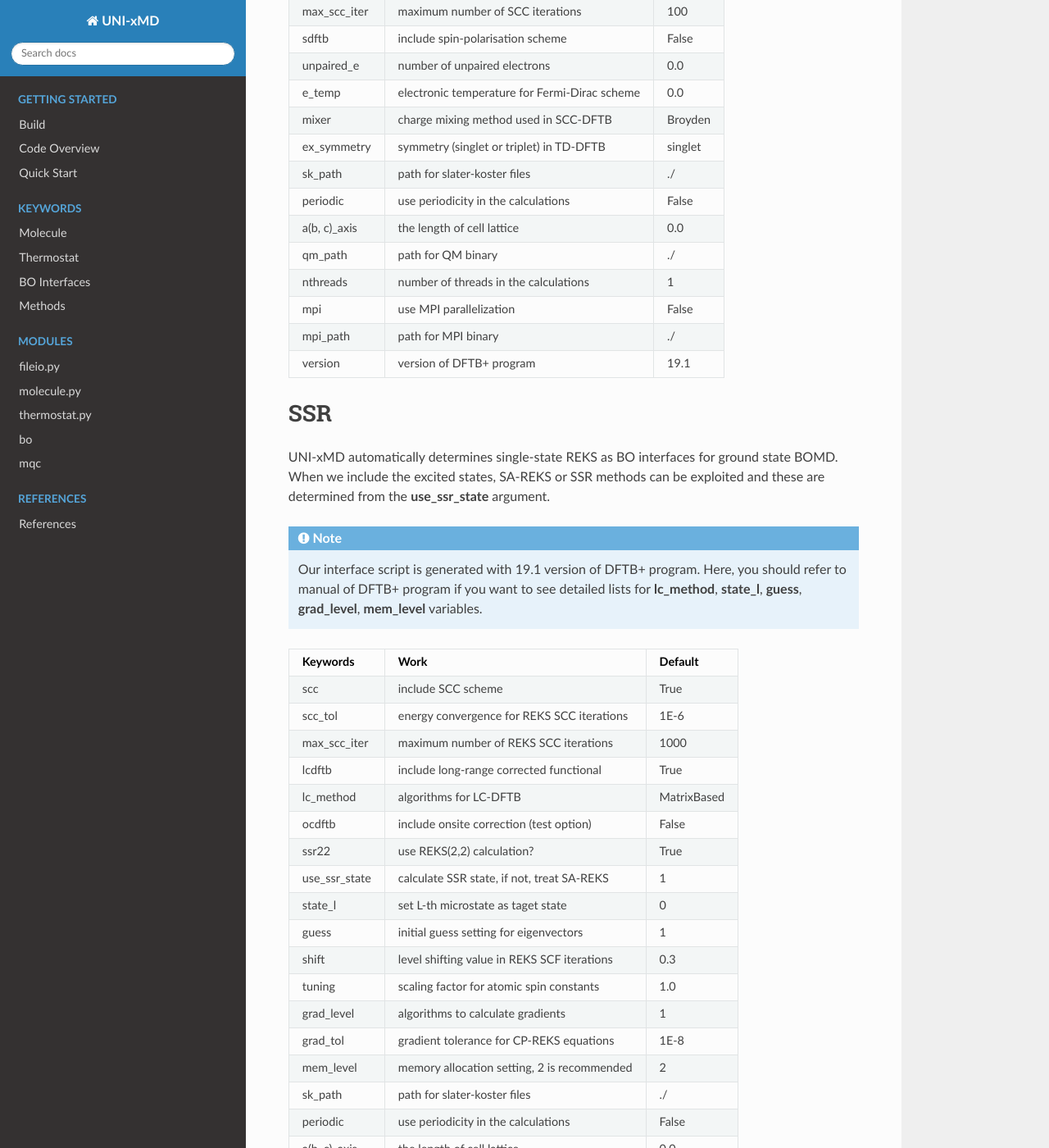
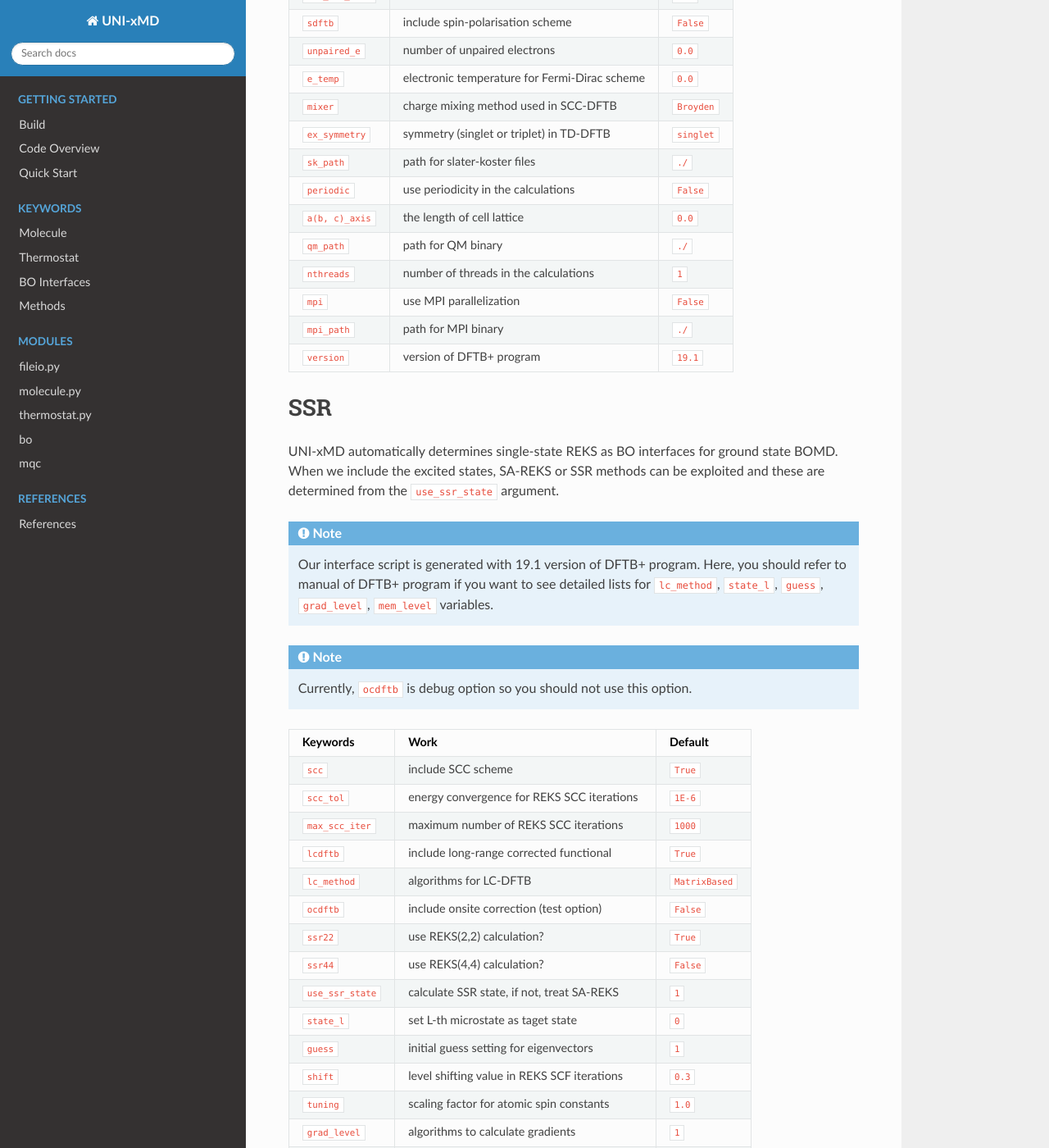
Before and after one commit to skmin-lab/unixmd, a Sphinx documentation site: the page built from docs/source/keywords/bo/dftbplus.rst, in a window 1280 px wide and 1400 px high, scrolled down 961 px. Shown: the whole window at 82% size. Built offline with Sphinx 7.4.7 and the Read the Docs theme 2.0.0, drawn with Linux system fonts in a browser that asks for light colours; cross-references to code outside the pages are shown as plain code; some of the changed text lies outside the part shown.

Commit message:
Modify arguments in DFTB+ manual

```diff
--- a/docs/source/keywords/bo/dftbplus.rst
+++ b/docs/source/keywords/bo/dftbplus.rst
@@ -32,99 +32,103 @@ speed. (TD)DFTB and SSR methods are interfaced with current version of UNI-xMD.
 
 .. note:: Our interface script is generated with 19.1 version of DFTB+ program.
    Here, you should refer to manual of DFTB+ program if you want to see detailed
-   lists for **e_temp**, **mixer**, **ex_symmetry** variables.
+   lists for ``mixer``, ``ex_symmetry`` variables.
 
-+-------------------+------------------------------------------------+---------+
-| Keywords          | Work                                           | Default |
-+===================+================================================+=========+
-| scc               | include SCC scheme                             | True    |
-+-------------------+------------------------------------------------+---------+
-| scc_tol           | energy convergence for SCC iterations          | 1E-6    |
-+-------------------+------------------------------------------------+---------+
-| max_scc_iter      | maximum number of SCC iterations               | 100     |
-+-------------------+------------------------------------------------+---------+
-| sdftb             | include spin-polarisation scheme               | False   |
-+-------------------+------------------------------------------------+---------+
-| unpaired_e        | number of unpaired electrons                   | 0.0     |
-+-------------------+------------------------------------------------+---------+
-| e_temp            | electronic temperature for Fermi-Dirac scheme  | 0.0     |
-+-------------------+------------------------------------------------+---------+
-| mixer             | charge mixing method used in SCC-DFTB          | Broyden |
-+-------------------+------------------------------------------------+---------+
-| ex_symmetry       | symmetry (singlet or triplet) in TD-DFTB       | singlet |
-+-------------------+------------------------------------------------+---------+
-| sk_path           | path for slater-koster files                   | ./      |
-+-------------------+------------------------------------------------+---------+
-| periodic          | use periodicity in the calculations            | False   |
-+-------------------+------------------------------------------------+---------+
-| a(b, c)_axis      | the length of cell lattice                     | 0.0     |
-+-------------------+------------------------------------------------+---------+
-| qm_path           | path for QM binary                             | ./      |
-+-------------------+------------------------------------------------+---------+
-| nthreads          | number of threads in the calculations          | 1       |
-+-------------------+------------------------------------------------+---------+
-| mpi               | use MPI parallelization                        | False   |
-+-------------------+------------------------------------------------+---------+
-| mpi_path          | path for MPI binary                            | ./      |
-+-------------------+------------------------------------------------+---------+
-| version           | version of DFTB+ program                       | 19.1    |
-+-------------------+------------------------------------------------+---------+
++-------------------+------------------------------------------------+-------------+
+| Keywords          | Work                                           | Default     |
++===================+================================================+=============+
+| ``scc``           | include SCC scheme                             | ``True``    |
++-------------------+------------------------------------------------+-------------+
+| ``scc_tol``       | energy convergence for SCC iterations          | ``1E-6``    |
++-------------------+------------------------------------------------+-------------+
+| ``max_scc_iter``  | maximum number of SCC iterations               | ``100``     |
++-------------------+------------------------------------------------+-------------+
+| ``sdftb``         | include spin-polarisation scheme               | ``False``   |
++-------------------+------------------------------------------------+-------------+
+| ``unpaired_e``    | number of unpaired electrons                   | ``0.0``     |
++-------------------+------------------------------------------------+-------------+
+| ``e_temp``        | electronic temperature for Fermi-Dirac scheme  | ``0.0``     |
++-------------------+------------------------------------------------+-------------+
+| ``mixer``         | charge mixing method used in SCC-DFTB          | ``Broyden`` |
++-------------------+------------------------------------------------+-------------+
+| ``ex_symmetry``   | symmetry (singlet or triplet) in TD-DFTB       | ``singlet`` |
++-------------------+------------------------------------------------+-------------+
+| ``sk_path``       | path for slater-koster files                   | ``./``      |
++-------------------+------------------------------------------------+-------------+
+| ``periodic``      | use periodicity in the calculations            | ``False``   |
++-------------------+------------------------------------------------+-------------+
+| ``a(b, c)_axis``  | the length of cell lattice                     | ``0.0``     |
++-------------------+------------------------------------------------+-------------+
+| ``qm_path``       | path for QM binary                             | ``./``      |
++-------------------+------------------------------------------------+-------------+
+| ``nthreads``      | number of threads in the calculations          | ``1``       |
++-------------------+------------------------------------------------+-------------+
+| ``mpi``           | use MPI parallelization                        | ``False``   |
++-------------------+------------------------------------------------+-------------+
+| ``mpi_path``      | path for MPI binary                            | ``./``      |
++-------------------+------------------------------------------------+-------------+
+| ``version``       | version of DFTB+ program                       | ``19.1``    |
++-------------------+------------------------------------------------+-------------+
 
 SSR
 ^^^^^^^^^^^^^^^^^^^^^^^^^^^^^^^^^^^^^
 
 UNI-xMD automatically determines single-state REKS as BO interfaces for ground state BOMD.
 When we include the excited states, SA-REKS or SSR methods can be exploited and these are
-determined from the **use_ssr_state** argument.
+determined from the ``use_ssr_state`` argument.
 
 .. note:: Our interface script is generated with 19.1 version of DFTB+ program.
    Here, you should refer to manual of DFTB+ program if you want to see detailed
-   lists for **lc_method**, **state_l**, **guess**, **grad_level**, **mem_level** variables.
+   lists for ``lc_method``, ``state_l``, ``guess``, ``grad_level``, ``mem_level`` variables.
 
-+-------------------+------------------------------------------------+-------------+
-| Keywords          | Work                                           | Default     |
-+===================+================================================+=============+
-| scc               | include SCC scheme                             | True        |
-+-------------------+------------------------------------------------+-------------+
-| scc_tol           | energy convergence for REKS SCC iterations     | 1E-6        |
-+-------------------+------------------------------------------------+-------------+
-| max_scc_iter      | maximum number of REKS SCC iterations          | 1000        |
-+-------------------+------------------------------------------------+-------------+
-| lcdftb            | include long-range corrected functional        | True        |
-+-------------------+------------------------------------------------+-------------+
-| lc_method         | algorithms for LC-DFTB                         | MatrixBased |
-+-------------------+------------------------------------------------+-------------+
-| ocdftb            | include onsite correction (test option)        | False       |
-+-------------------+------------------------------------------------+-------------+
-| ssr22             | use REKS(2,2) calculation?                     | True        |
-+-------------------+------------------------------------------------+-------------+
-| use_ssr_state     | calculate SSR state, if not, treat SA-REKS     | 1           |
-+-------------------+------------------------------------------------+-------------+
-| state_l           | set L-th microstate as taget state             | 0           |
-+-------------------+------------------------------------------------+-------------+
-| guess             | initial guess setting for eigenvectors         | 1           |
-+-------------------+------------------------------------------------+-------------+
-| shift             | level shifting value in REKS SCF iterations    | 0.3         |
-+-------------------+------------------------------------------------+-------------+
-| tuning            | scaling factor for atomic spin constants       | 1.0         |
-+-------------------+------------------------------------------------+-------------+
-| grad_level        | algorithms to calculate gradients              | 1           |
-+-------------------+------------------------------------------------+-------------+
-| grad_tol          | gradient tolerance for CP-REKS equations       | 1E-8        |
-+-------------------+------------------------------------------------+-------------+
-| mem_level         | memory allocation setting, 2 is recommended    | 2           |
-+-------------------+------------------------------------------------+-------------+
-| sk_path           | path for slater-koster files                   | ./          |
-+-------------------+------------------------------------------------+-------------+
-| periodic          | use periodicity in the calculations            | False       |
-+-------------------+------------------------------------------------+-------------+
-| a(b, c)_axis      | the length of cell lattice                     | 0.0         |
-+-------------------+------------------------------------------------+-------------+
-| qm_path           | path for QM binary                             | ./          |
-+-------------------+------------------------------------------------+-------------+
-| script_path       | path for DFTB+ python script (dptools)         | ./          |
-+-------------------+------------------------------------------------+-------------+
-| nthreads          | number of threads in the calculations          | 1           |
-+-------------------+------------------------------------------------+-------------+
-| version           | version of DFTB+ program                       | 19.1        |
-+-------------------+------------------------------------------------+-------------+
+.. note:: Currently, ``ocdftb`` is debug option so you should not use this option.
+
++-------------------+------------------------------------------------+-----------------+
+| Keywords          | Work                                           | Default         |
++===================+================================================+=================+
+| ``scc``           | include SCC scheme                             | ``True``        |
++-------------------+------------------------------------------------+-----------------+
+| ``scc_tol``       | energy convergence for REKS SCC iterations     | ``1E-6``        |
++-------------------+------------------------------------------------+-----------------+
+| ``max_scc_iter``  | maximum number of REKS SCC iterations          | ``1000``        |
++-------------------+------------------------------------------------+-----------------+
+| ``lcdftb``        | include long-range corrected functional        | ``True``        |
++-------------------+------------------------------------------------+-----------------+
+| ``lc_method``     | algorithms for LC-DFTB                         | ``MatrixBased`` |
++-------------------+------------------------------------------------+-----------------+
+| ``ocdftb``        | include onsite correction (test option)        | ``False``       |
++-------------------+------------------------------------------------+-----------------+
+| ``ssr22``         | use REKS(2,2) calculation?                     | ``True``        |
++-------------------+------------------------------------------------+-----------------+
+| ``ssr44``         | use REKS(4,4) calculation?                     | ``False``       |
++-------------------+------------------------------------------------+-----------------+
+| ``use_ssr_state`` | calculate SSR state, if not, treat SA-REKS     | ``1``           |
++-------------------+------------------------------------------------+-----------------+
+| ``state_l``       | set L-th microstate as taget state             | ``0``           |
++-------------------+------------------------------------------------+-----------------+
+| ``guess``         | initial guess setting for eigenvectors         | ``1``           |
++-------------------+------------------------------------------------+-----------------+
+| ``shift``         | level shifting value in REKS SCF iterations    | ``0.3``         |
++-------------------+------------------------------------------------+-----------------+
+| ``tuning``        | scaling factor for atomic spin constants       | ``1.0``         |
++-------------------+------------------------------------------------+-----------------+
+| ``grad_level``    | algorithms to calculate gradients              | ``1``           |
++-------------------+------------------------------------------------+-----------------+
+| ``grad_tol``      | gradient tolerance for CP-REKS equations       | ``1E-8``        |
++-------------------+------------------------------------------------+-----------------+
+| ``mem_level``     | memory allocation setting, 2 is recommended    | ``2``           |
++-------------------+------------------------------------------------+-----------------+
+| ``sk_path``       | path for slater-koster files                   | ``./``          |
++-------------------+------------------------------------------------+-----------------+
+| ``periodic``      | use periodicity in the calculations            | ``False``       |
++-------------------+------------------------------------------------+-----------------+
+| ``a(b, c)_axis``  | the length of cell lattice                     | ``0.0``         |
++-------------------+------------------------------------------------+-----------------+
+| ``qm_path``       | path for QM binary                             | ``./``          |
++-------------------+------------------------------------------------+-----------------+
+| ``script_path``   | path for DFTB+ python script (dptools)         | ``./``          |
++-------------------+------------------------------------------------+-----------------+
+| ``nthreads``      | number of threads in the calculations          | ``1``           |
++-------------------+------------------------------------------------+-----------------+
+| ``version``       | version of DFTB+ program                       | ``19.1``        |
++-------------------+------------------------------------------------+-----------------+
```
Also changed, not shown: 1 other file.
